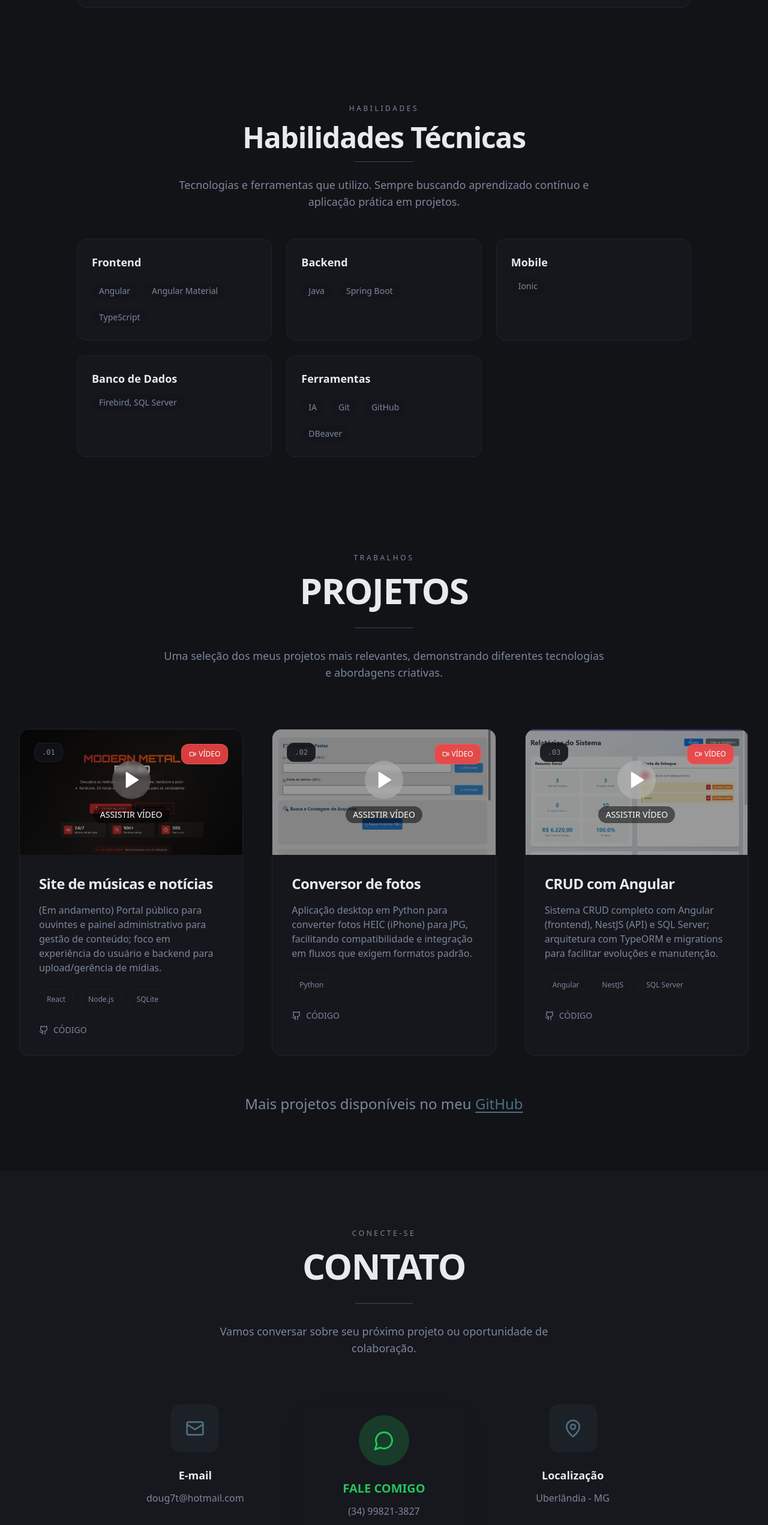
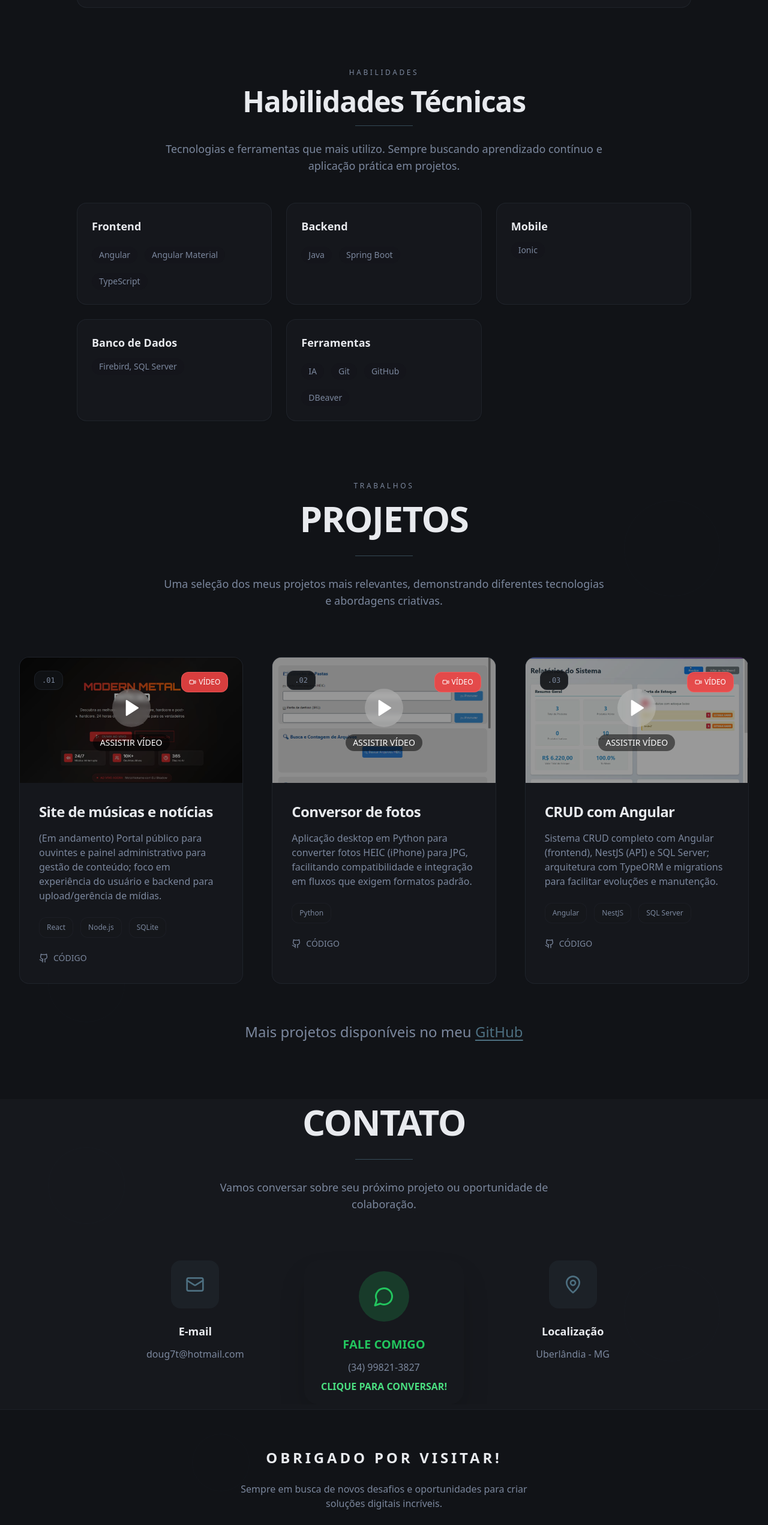
Before and after one commit to RogerioSousaM/PORTFOLIO, a React (Vite) app: page / in a window 1280 px wide. Shown: the part 1284-3826 px from the top of the page at 60% size. Built offline with nearby package versions, Linux system fonts and the light colour scheme.

Commit message:
Melhoria visual

```diff
--- a/src/components/Contact.tsx
+++ b/src/components/Contact.tsx
@@ -2,7 +2,7 @@ import { Mail, MapPin, MessageCircle } from "lucide-react";
 
 const Contact = () => {
   return (
-    <section id="contact" className="py-16 sm:py-20 md:py-24 bg-portfolio-surface relative">
+    <section id="contact" className="py-16 sm:py-20 md:py-2 bg-portfolio-surface relative">
       {/* Background decorative elements */}
       <div className="absolute inset-0 opacity-[0.03]">
         <div className="absolute top-20 left-4 sm:left-20 w-16 sm:w-32 h-16 sm:h-32 border border-portfolio-accent rounded-full"></div>
@@ -14,9 +14,6 @@ const Contact = () => {
           {/* Section header */}
           <div className="text-center mb-12 sm:mb-16 md:mb-20">
             <div className="mb-6 sm:mb-8">
-              <p className="text-xs font-medium tracking-[0.3em] text-portfolio-text-dim uppercase mb-3 sm:mb-4">
-                CONECTE-SE
-              </p>
               <h2 className="text-3xl sm:text-4xl md:text-5xl lg:text-6xl font-bold tracking-tight">
                 CONTATO
               </h2>
--- a/src/components/Footer.tsx
+++ b/src/components/Footer.tsx
@@ -56,7 +56,7 @@ const Footer = () => {
           {/* Copyright */}
           <div className="border-t border-border/30 pt-6 sm:pt-8">
             <p className="text-xs sm:text-sm text-portfolio-text-dim font-medium px-4">
-              © {currentYear} Rogério Sousa Moreira. Todos os direitos reservados.
+              © {currentYear} Rogério Sousa Moreira.
             </p>
           </div>
         </div>
--- a/src/components/Skills.tsx
+++ b/src/components/Skills.tsx
@@ -10,7 +10,7 @@ const skills = [
 
 const Skills = () => {
   return (
-    <section id="skills" className="py-12 sm:py-16 bg-background relative">
+    <section id="skills" className="py-12 sm:py-1 bg-background relative">
       <div id="home" className="scroll-mt-20" />
 
         <div className="text-center mb-8 sm:mb-12">
@@ -18,7 +18,7 @@ const Skills = () => {
           <h2 className="text-3xl sm:text-4xl md:text-5xl font-bold tracking-tight">Habilidades Técnicas</h2>
           <div className="w-16 sm:w-24 h-px bg-portfolio-accent mx-auto mb-4 sm:mb-6 opacity-60 mt-4"></div>
             <p className="text-base sm:text-lg text-portfolio-text-dim max-w-3xl mx-auto leading-relaxed px-4">
-              Tecnologias e ferramentas que utilizo. Sempre buscando aprendizado contínuo e aplicação prática em projetos.
+              Tecnologias e ferramentas que mais utilizo. Sempre buscando aprendizado contínuo e aplicação prática em projetos.
             </p>
         </div>
 
```
